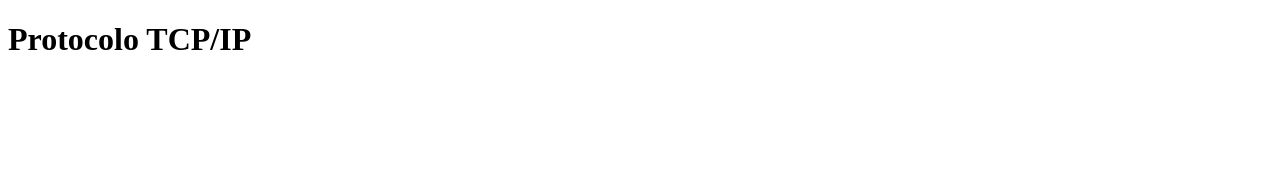
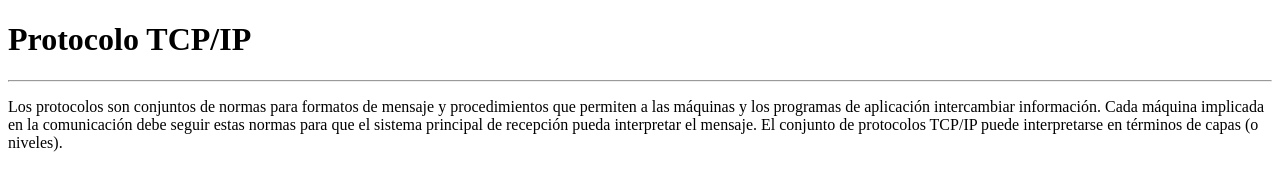
Before and after one commit to YaelCamas/protocolotcpip, a plain HTML site: page index.html in a window 1280 px wide. Drawn offline with Linux system fonts and the light colour scheme.

Commit message:
se agrega parrafo

```diff
--- a/index.html
+++ b/index.html
@@ -7,5 +7,9 @@
 </head>
 <body>
     <h1>Protocolo TCP/IP</h1>
+    <hr/>
+    <p>
+        Los protocolos son conjuntos de normas para formatos de mensaje y procedimientos que permiten a las máquinas y los programas de aplicación intercambiar información. Cada máquina implicada en la comunicación debe seguir estas normas para que el sistema principal de recepción pueda interpretar el mensaje. El conjunto de protocolos TCP/IP puede interpretarse en términos de capas (o niveles).
+    </p>
 </body>
 </html>
```
